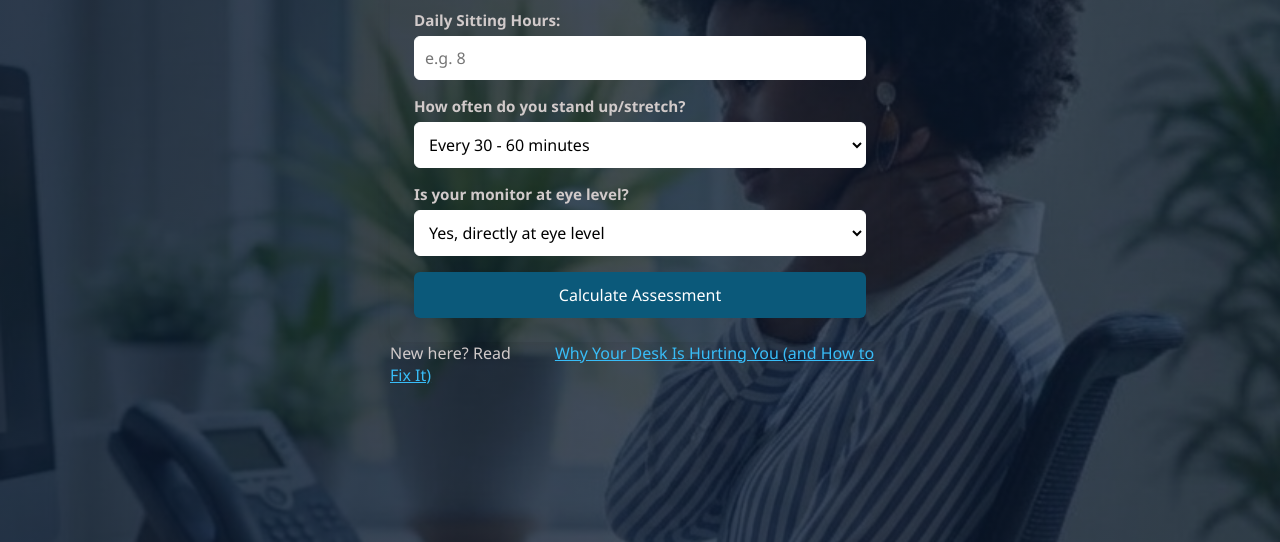
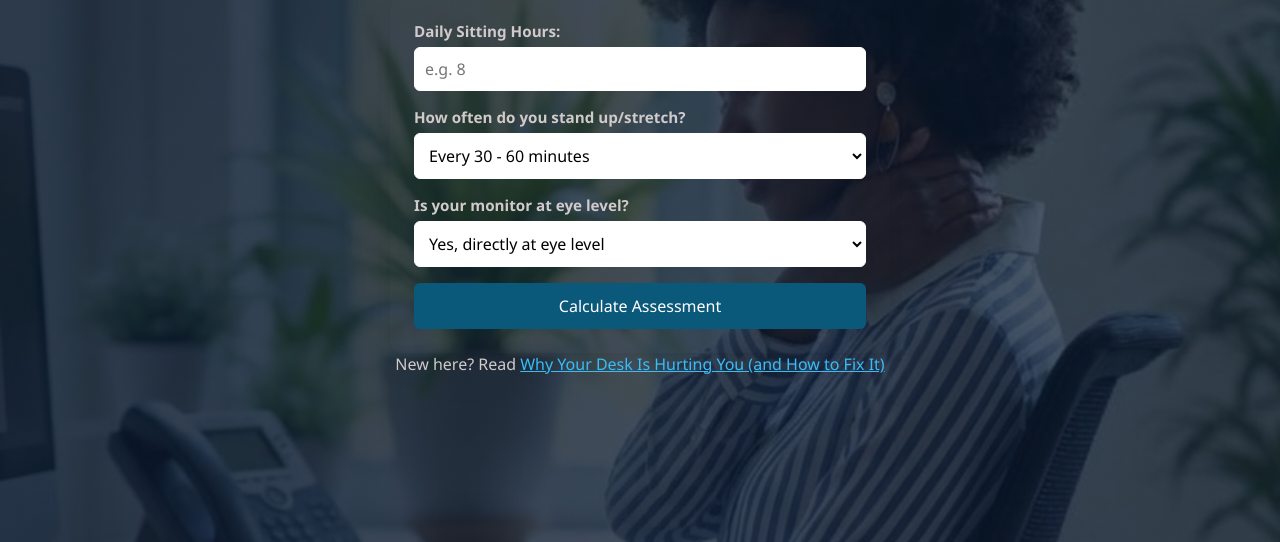
Before and after one commit to lady-bug01/ergonomic-posture-check-tool, a plain HTML site: page index.html in a window 1280 px wide. Shown: the part 258-800 px from the top of the page. Drawn offline with Linux system fonts and the light colour scheme.

Commit message:
Center article link in index.html
Wrap article link in a span for centering.

```diff
--- a/index.html
+++ b/index.html
@@ -47,9 +47,8 @@
       <button id="resetBtn" class="btn btn-secondary">Re-assess</button>
     </div>
 
-    <p class="article-link">New here? Read <a href="article.html" style="color:#38BDF8;padding-left
-                                             :40px;">Why Your Desk Is Hurting You (and How to Fix It)</a></p>
-  </main>
+   <span style="text-align:center;"> <p class="article-link">New here? Read <a href="article.html" style="color:#38BDF8;">Why Your Desk Is Hurting You (and How to Fix It)</a></p>
+  </main></span>
 
   <script src="script.js"></script>
 </body>
```
